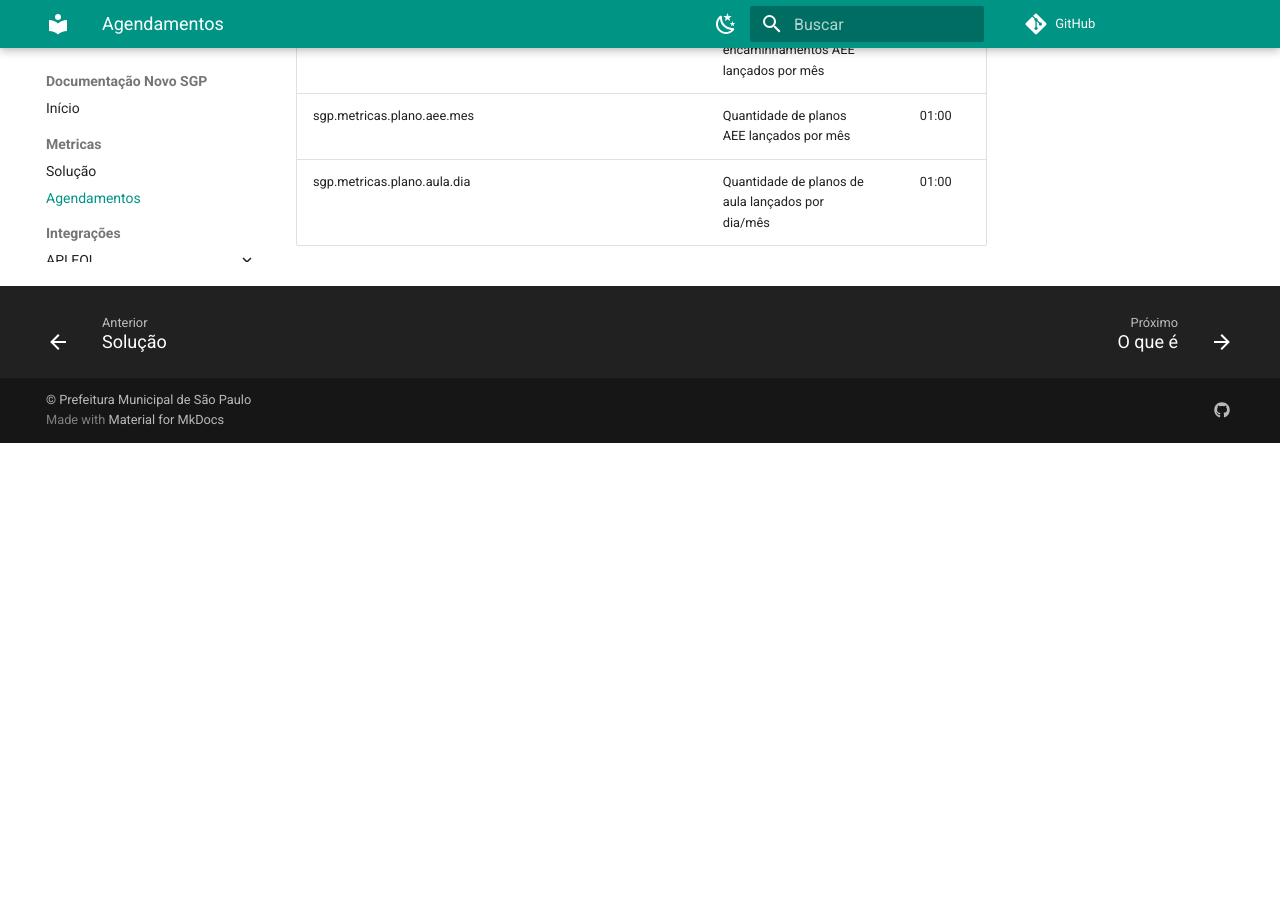
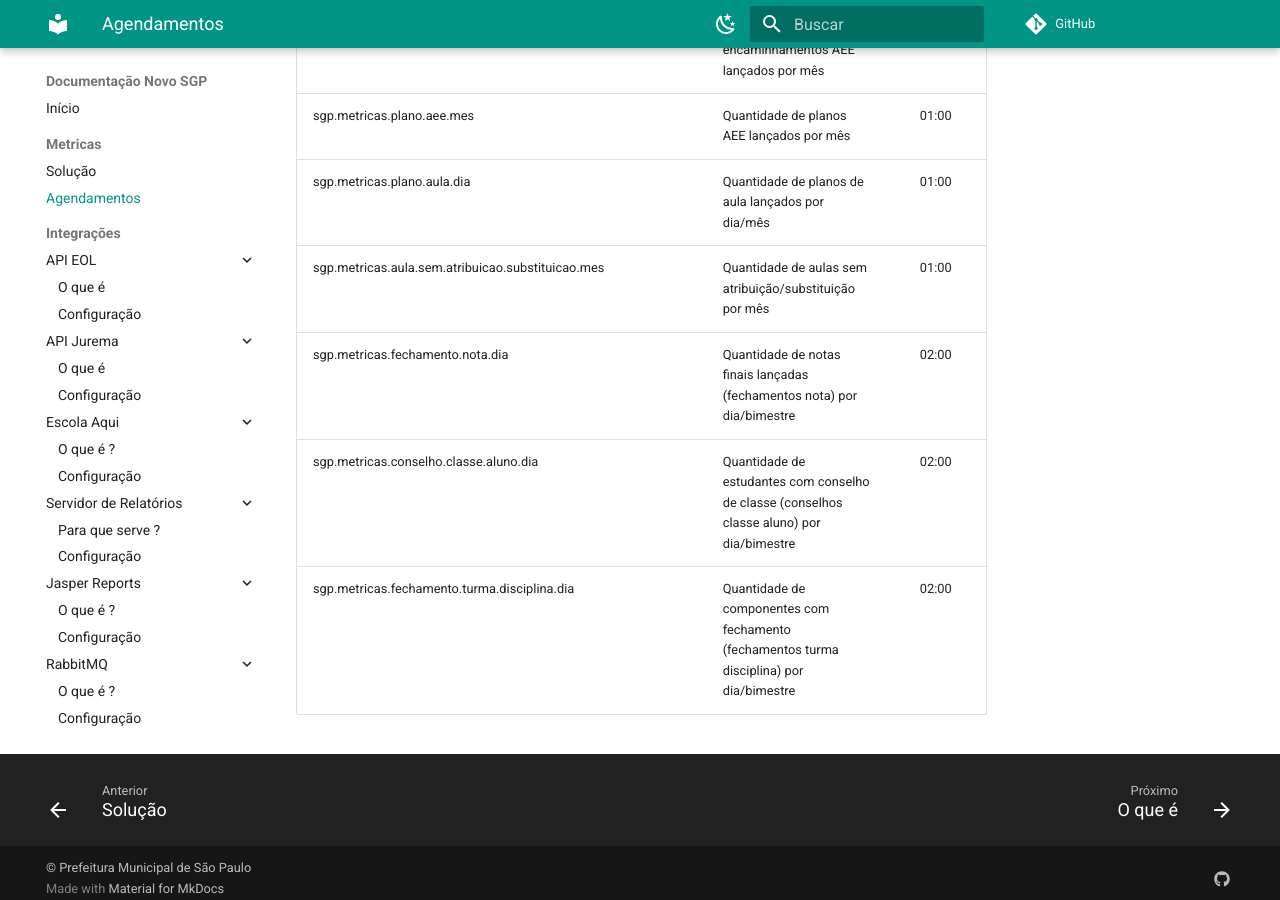
Before and after one commit to prefeiturasp/SME-NovoSGP-Docs, an MkDocs documentation site: the page built from docs/Metricas/agendamentos.md, in a window 1280 px wide and 900 px high, scrolled down 2594 px. Built offline with MkDocs 1.6.1 and Material for MkDocs 9.7.7, drawn with Linux system fonts in a browser that asks for light colours; comment, search, counter and statistics services are not loaded; before the commit the page ends 3037 px from its top, so only the background shows below that.

Commit message:
110222 - Atualização docs SGP agendamento métricas

```diff
--- a/docs/Metricas/agendamentos.md
+++ b/docs/Metricas/agendamentos.md
@@ -31,3 +31,7 @@ Os Registros de agendamentos estão localizados no Hangfire na aba "Recurring Jo
 | sgp.metricas.encaminhamento.aee.mes | Quantidade de encaminhamentos AEE lançados por mês | 01:00 |
 | sgp.metricas.plano.aee.mes | Quantidade de planos AEE lançados por mês | 01:00 |
 | sgp.metricas.plano.aula.dia | Quantidade de planos de aula lançados por dia/mês | 01:00 |
+| sgp.metricas.aula.sem.atribuicao.substituicao.mes | Quantidade de aulas sem atribuição/substituição por mês | 01:00 |
+| sgp.metricas.fechamento.nota.dia | Quantidade de notas finais lançadas (fechamentos nota) por dia/bimestre | 02:00 |
+| sgp.metricas.conselho.classe.aluno.dia | Quantidade de estudantes com conselho de classe (conselhos classe aluno) por dia/bimestre | 02:00 |
+| sgp.metricas.fechamento.turma.disciplina.dia | Quantidade de componentes com fechamento (fechamentos turma disciplina) por dia/bimestre | 02:00 |
```
